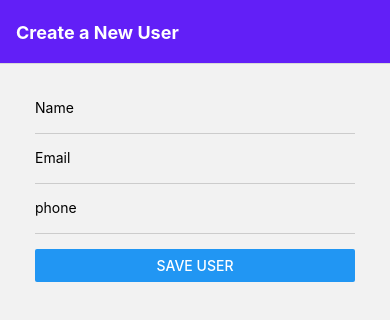
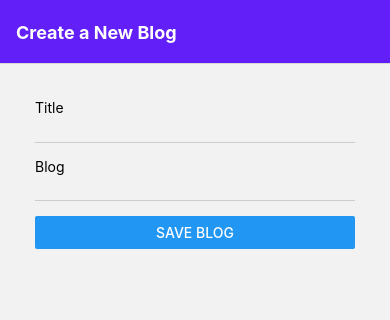
Before and after one commit to Uchchash346/Blog-React-Native-App, a React Native app: screen /CreateUserScreen in a window 390 px wide. Shown: the top 320 px of the page. Built offline with nearby package versions, Linux system fonts and the light colour scheme.

Commit message:
no issues

```diff
--- a/App.js
+++ b/App.js
@@ -29,7 +29,7 @@ function MyStack() {
       <Stack.Screen
         name="CreateUserScreen"
         component={CreateUserScreen}
-        options={{ title: "Create a New User" }}
+        options={{ title: "Create a New Blog" }}
       />
       <Stack.Screen
         name="UsersList"
--- a/screens/CreateUserScreen.js
+++ b/screens/CreateUserScreen.js
@@ -11,27 +11,27 @@ import firebase from "../database/firebase";
 
 const CreateUserScreen = (props) => {
     const initalState = {
-        name: "",
-        email: "",
-        phone: "",
+        title: "",
+        blog: "",
+        // phone: "",
     };
 
     const [state, setState] = useState(initalState);
 
-    const handleChangeText = (value, name) => {
-        setState({ ...state, [name]: value });
+    const handleChangeText = (value, title) => {
+        setState({ ...state, [title]: value });
     };
 
-    const saveNewUser = async () => {
-        if (state.name === "") {
-            alert("please provide a name");
+    const saveNewBlog = async () => {
+        if (state.title === "") {
+            alert("please provide a title");
         } else {
 
             try {
                 await firebase.db.collection("users").add({
-                    name: state.name,
-                    email: state.email,
-                    phone: state.phone,
+                    title: state.title,
+                    blog: state.blog,
+                    // phone: state.phone,
                 });
 
                 props.navigation.navigate("UsersList");
@@ -43,37 +43,37 @@ const CreateUserScreen = (props) => {
 
     return (
         <ScrollView style={styles.container}>
-            {/* Name Input */}
+            {/* title Input */}
             <View style={styles.inputGroup}>
                 <TextInput
-                    placeholder="Name"
-                    onChangeText={(value) => handleChangeText(value, "name")}
-                    value={state.name}
+                    placeholder="Title"
+                    onChangeText={(value) => handleChangeText(value, "title")}
+                    value={state.title}
                 />
             </View>
 
-            {/* Email Input */}
+            {/* Blog Input */}
             <View style={styles.inputGroup}>
                 <TextInput
-                    placeholder="Email"
+                    placeholder="Blog"
                     multiline={true}
                     numberOfLines={4}
-                    onChangeText={(value) => handleChangeText(value, "email")}
-                    value={state.email}
+                    onChangeText={(value) => handleChangeText(value, "blog")}
+                    value={state.blog}
                 />
             </View>
 
             {/* Input */}
-            <View style={styles.inputGroup}>
+            {/* <View style={styles.inputGroup}>
                 <TextInput
                     placeholder="phone"
                     onChangeText={(value) => handleChangeText(value, "phone")}
                     value={state.phone}
                 />
-            </View>
+            </View> */}
 
             <View style={styles.button}>
-                <Button title="Save User" onPress={() => saveNewUser()} />
+                <Button title="Save Blog" onPress={() => saveNewBlog()} />
             </View>
         </ScrollView>
     );
```
